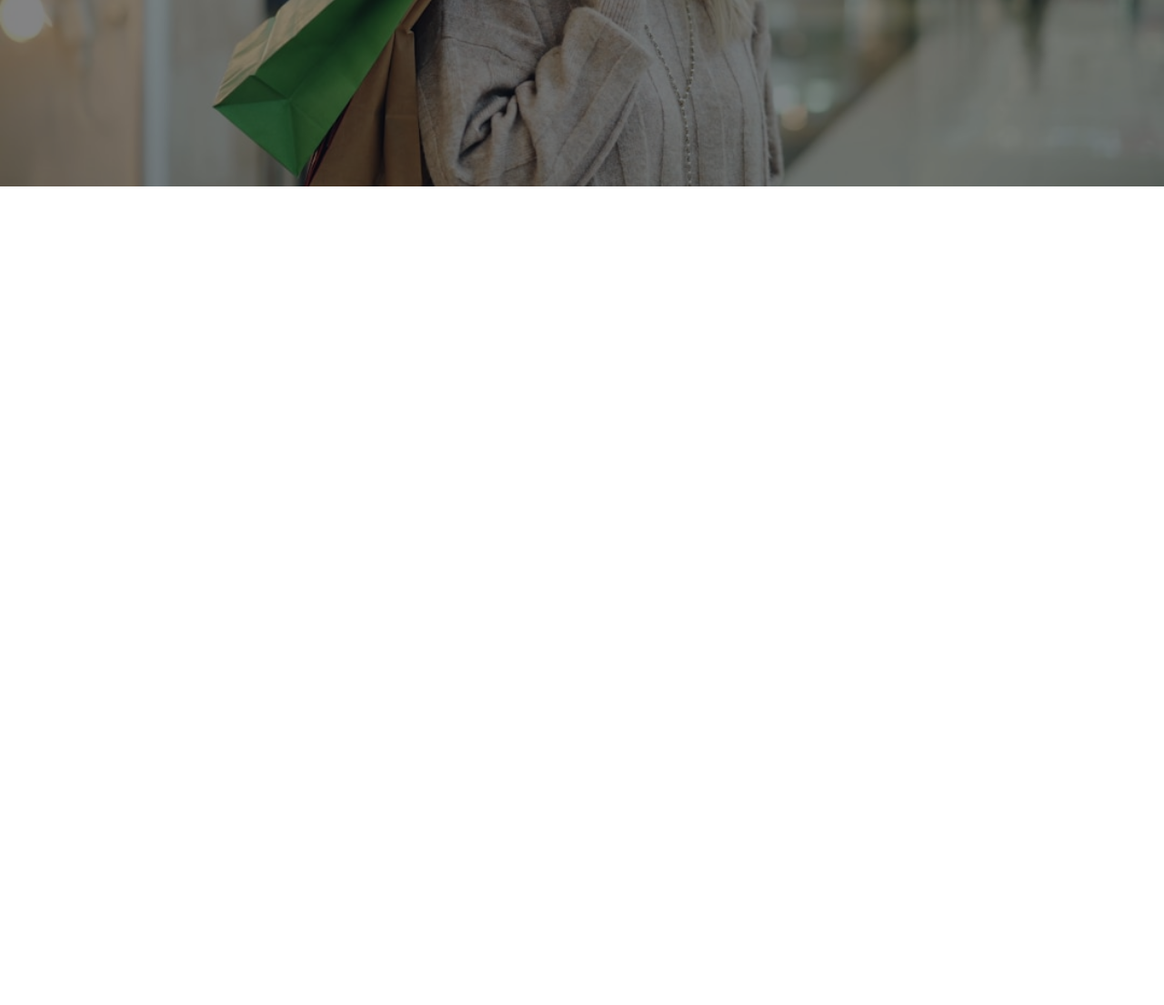
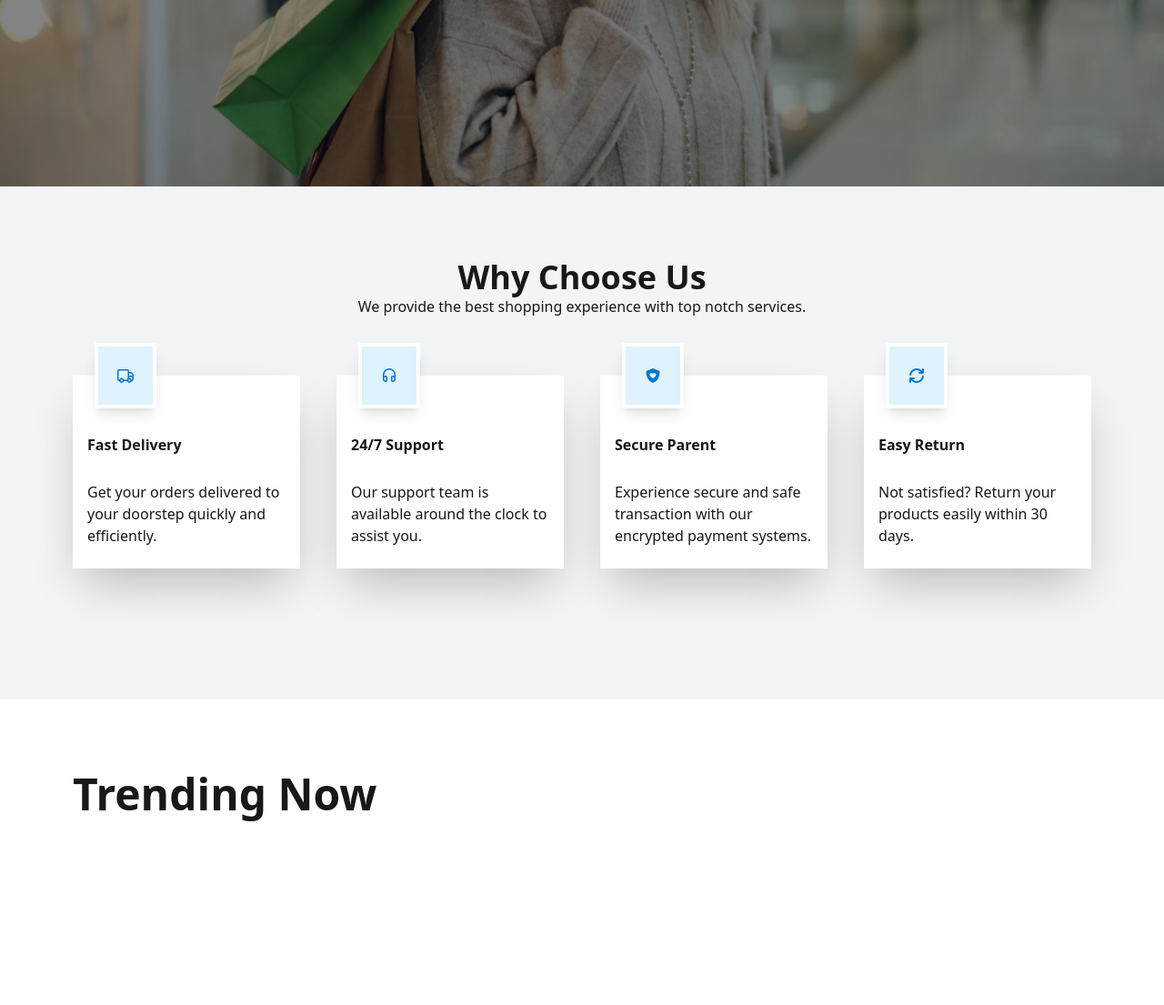
Before and after one commit to ar-sohan/Comfy-Corner, a plain HTML site: page index.html in a window 1280 px wide. Shown: the part 500-1605 px from the top of the page at 91% size. Before the commit the page ends 800 px from the top, so only its background shows below. Drawn offline with nearby package versions, Linux system fonts and the light colour scheme; no server answers; a web font is replaced by a local one.

Commit message:
banner and trending product section completed

```diff
--- a/index.html
+++ b/index.html
@@ -78,23 +78,106 @@
       <!-- header section -->
       <div
         class="hero min-h-24 md:min-h-[40vh] lg:min-h-[80vh]"
-        style="
-          background-image: url(./Assets/banner-image.png);
-        "
+        style="background-image: url(./Assets/banner-image.png)"
       >
         <div class="hero-overlay"></div>
         <div class="hero-content text-neutral-content">
           <div class="max-w-screen-lg">
             <h1 class="mb-5 text-5xl font-bold">Best Collection For You</h1>
             <p class="mb-5">
-              Discover the latest trends in fashion, electronics and more.Shop with confidence and style at Comfy_Corner.
+              Discover the latest trends in fashion, electronics and more.Shop
+              with confidence and style at Comfy_Corner.
             </p>
             <button class="btn btn-primary">Shop Now</button>
           </div>
         </div>
       </div>
     </header>
-    <main></main>
+    <main>
+      <!-- why choose us -->
+      <section class="py-10 md:py-20 bg-gray-100">
+        <h1 class="text-4xl font-bold text-center">Why Choose Us</h1>
+        <p class="text-center">
+          We provide the best shopping experience with top notch services.
+        </p>
+        <!-- reason container -->
+        <div class="px-20 py-16 flex flex-col items-center lg:flex-row gap-10">
+          <!-- delivery -->
+          <div
+            class="bg-white flex flex-col gap-7 md:w-80 shadow-2xl px-4 py-6"
+          >
+            <div class="bg-white p-1 ml-2 mt-[-60px] w-fit shadow-lg">
+              <div class="bg-sky-100 p-5">
+                <i
+                  class="fa-regular fa-truck"
+                  style="color: rgba(7, 119, 205, 1)"
+                ></i>
+              </div>
+            </div>
+            <h3 class="font-bold font-xl">Fast Delivery</h3>
+            <p>
+              Get your orders delivered to your doorstep quickly and
+              efficiently.
+            </p>
+          </div>
+          <!-- support -->
+          <div
+            class="bg-white flex flex-col gap-7 md:w-80 shadow-2xl px-4 py-6"
+          >
+            <div class="bg-white p-1 ml-2 mt-[-60px] w-fit shadow-lg">
+              <div class="bg-sky-100 p-5">
+                <i
+                  class="fa-regular fa-headphones"
+                  style="color: rgba(7, 119, 205, 1)"
+                ></i>
+              </div>
+            </div>
+            <h3 class="font-bold font-xl">24/7 Support</h3>
+            <p>Our support team is available around the clock to assist you.</p>
+          </div>
+          <!-- payment -->
+          <div
+            class="bg-white flex flex-col gap-7 md:w-80 shadow-2xl px-4 py-6"
+          >
+            <div class="bg-white p-1 ml-2 mt-[-60px] w-fit shadow-lg">
+              <div class="bg-sky-100 p-5">
+                <i
+                  class="fa-solid fa-shield-heart"
+                  style="color: rgba(7, 119, 205, 1)"
+                ></i>
+              </div>
+            </div>
+            <h3 class="font-bold font-xl">Secure Parent</h3>
+            <p>
+              Experience secure and safe transaction with our encrypted payment
+              systems.
+            </p>
+          </div>
+          <!-- return -->
+          <div
+            class="bg-white flex flex-col gap-7 md:w-80 shadow-2xl px-4 py-6"
+          >
+            <div class="bg-white p-1 ml-2 mt-[-60px] w-fit shadow-lg">
+              <div class="bg-sky-100 p-5">
+                <i
+                  class="fa-solid fa-arrows-rotate"
+                  style="color: rgba(7, 119, 205, 1)"
+                ></i>
+              </div>
+            </div>
+            <h3 class="font-bold font-xl">Easy Return</h3>
+            <p>Not satisfied? Return your products easily within 30 days.</p>
+          </div>
+        </div>
+      </section>
+      <!-- trending Now -->
+      <section class="px-20 lg:px-20 py-10 lg:py-20">
+        <h1 class="font-bold text-2xl lg:text-5xl">Trending Now</h1>
+        <!-- trending product container -->
+        <div id="trendingProduct" class="py-16 flex flex-col lg:flex-row gap-10">
+        </div>
+      </section>
+    </main>
     <footer></footer>
     <!-- js -->
     <script src="./scripts/script.js"></script>
--- a/scripts/script.js
+++ b/scripts/script.js
@@ -0,0 +1,52 @@
+const loadData = () => {
+  fetch("https://fakestoreapi.com/products")
+    .then((res) => res.json())
+    .then((data) => {
+      trendingProduct(data);
+    });
+};
+const trendingProduct = (data) => {
+  const trendingProductContainer = document.getElementById("trendingProduct");
+  trendingProductContainer.innerHTML = "";
+  data.forEach((element) => {
+    if (element.price >= 599) {
+      const productSection = document.createElement("div");
+      productSection.innerHTML = `
+        <div class="shadow-sm">
+            <div class="bg-gray-300 flex justify-center items-center m-auto py-4 w-[30%]">
+              <figure class="w-1/3">
+                <img
+                  src="${element.image}"
+                  alt="Shoes"
+                />
+              </figure>
+            </div>
+            <div class="p-5 flex flex-col gap-5">
+              <div class="flex flex-col lg:flex-row lg:justify-between lg:gap-10">
+                <p class="text-purple-700 bg-sky-200 border-blue-500 px-2 py-1 rounded-full">${element.category}</p>
+                <p><i class="fa-solid fa-star" style="color: rgba(255, 212, 59, 1);"></i>  ${element.rating.rate} (${element.rating.count})</p>
+              </div>
+              <p class="font-semibold">
+                ${element.title}
+              </p>
+              <h2 class="text-lg lg:text-xl font-bold py-6">${"$" + element.price}</h2>
+              <div class="card-actions">
+                <div
+                  class="flex flex-col lg:flex-row gap-5 lg:justify-around w-full"
+                >
+                  <button class="btn btn-neutral btn-outline lg:w-2/5">
+                    <i class="fa-regular fa-eye"></i>Details
+                  </button>
+                  <button class="btn btn-soft btn-primary lg:w-2/5">
+                    <i class="fa-solid fa-cart-shopping"></i>Add
+                  </button>
+                </div>
+              </div>
+            </div>
+          </div>
+        `;
+      trendingProductContainer.appendChild(productSection);
+    }
+  });
+};
+loadData();
```
